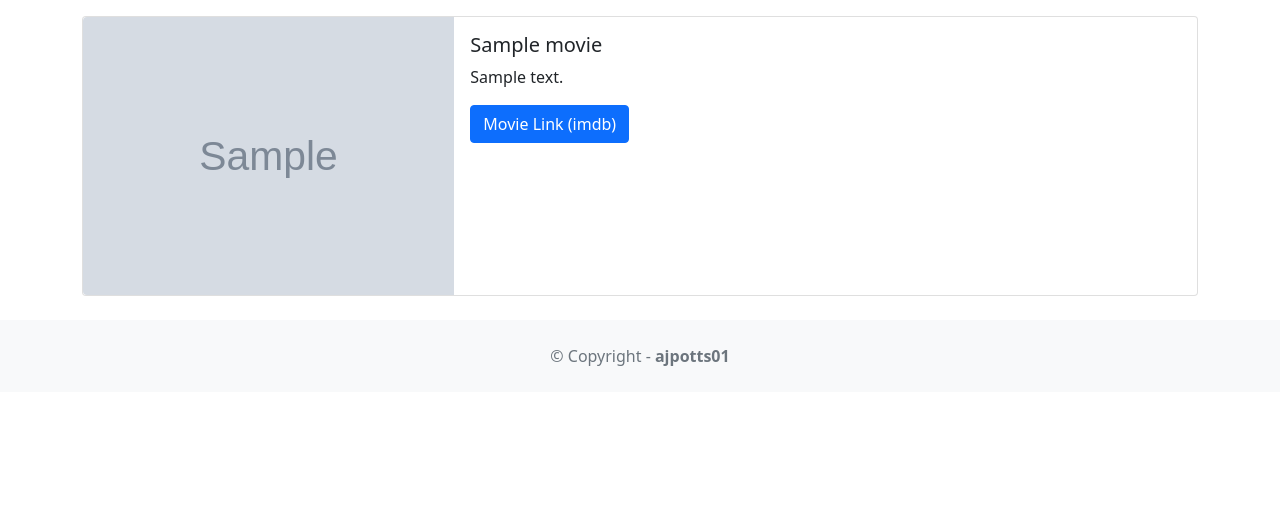
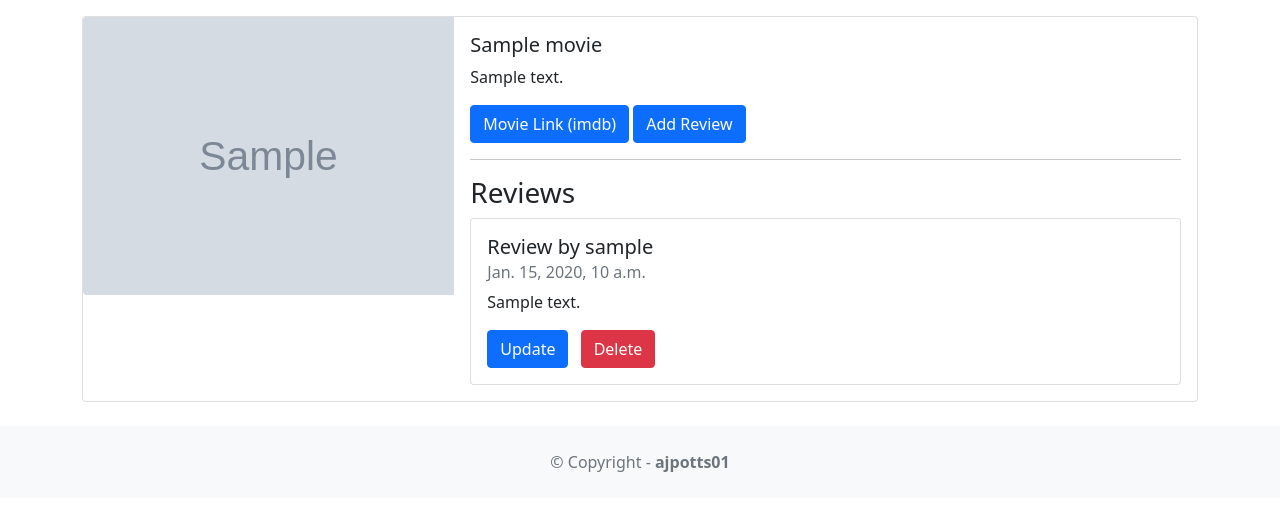
Before and after one commit to ajpotts01/django_moviereviews, a Django app: page /movie/1 in a window 1280 px wide. Shown: the part 56-567 px from the top of the page. Run offline with Django 4.2, Linux system fonts and the light colour scheme; a user stored in the database is signed in; tables that the repository leaves empty hold one stand-in row (values such as "Sample post"); grey boxes marked "Sample" are stand-in pictures.

Commit message:
End of Chapter 11: CRUD complete

```diff
--- a/moviereviewsproject/movie/admin.py
+++ b/moviereviewsproject/movie/admin.py
@@ -1,5 +1,6 @@
 from django.contrib import admin
 
-from .models import Movie
+from .models import Movie, Review
 
 admin.site.register(Movie)
+admin.site.register(Review)
--- a/moviereviewsproject/movie/models.py
+++ b/moviereviewsproject/movie/models.py
@@ -1,7 +1,19 @@
 from django.db import models
+
+from django.contrib.auth.models import User
 
 class Movie(models.Model):
     title = models.CharField(max_length=100)
     description = models.CharField(max_length=250)
     image = models.ImageField(upload_to='movie/images/')
     url = models.URLField(blank=True)
+
+class Review(models.Model):
+    text = models.CharField(max_length=100)
+    date = models.DateTimeField(auto_now_add=True)
+    user = models.ForeignKey(User, on_delete=models.CASCADE)
+    movie = models.ForeignKey(Movie, on_delete=models.CASCADE)
+    watch_again = models.BooleanField()
+
+    def __str__(self):
+        return self.text
--- a/moviereviewsproject/movie/templates/detail.html
+++ b/moviereviewsproject/movie/templates/detail.html
@@ -15,7 +15,29 @@
                             Movie Link (imdb)
                         </a>
                     {% endif %}
+                    {% if user.is_authenticated %}
+                        <a href="{% url 'create-review' movie.id %}" class="btn btn-primary">Add Review</a>
+                    {% endif %}
                 </p>
+                <hr/>
+                <h3>Reviews</h3>
+                <ul class="list-group">
+                {% for review in reviews %}
+                    <li class="list-group-item pb-3 pt-3">
+                        <h5 class="card-title">
+                            Review by {{ review.user.username }}
+                        </h5>
+                        <h6 class="card-subtitle mb-2 text-muted">
+                            {{ review.date }}
+                        </h6>
+                        <p class="card-text">{{ review.text }}</p>
+                        {% if user.is_authenticated and user == review.user %}
+                        <a href="{% url 'update-review' review.id %}" class="btn btn-primary me-2">Update</a>
+                        <a href="{% url 'delete-review' review.id %}" class="btn btn-danger">Delete</a>
+                        {% endif %}
+                    </li>
+                {% endfor %}
+                </ul>
             </div>
         </div>
     </div>
--- a/moviereviewsproject/movie/urls.py
+++ b/moviereviewsproject/movie/urls.py
@@ -2,5 +2,8 @@ from django.urls import path
 from . import views
 
 urlpatterns = [
-    path('<int:movie_id>', views.detail, name='detail')
+    path('<int:movie_id>', views.detail, name='detail'),
+    path('<int:movie_id>/create', views.create_review, name='create-review'),
+    path('review/<int:review_id>', views.update_review, name='update-review'),
+    path('review/<int:review_id>/delete', views.delete_review, name='delete-review')
 ]
--- a/moviereviewsproject/movie/views.py
+++ b/moviereviewsproject/movie/views.py
@@ -1,8 +1,10 @@
-from django.shortcuts import render, get_object_or_404
+from django.shortcuts import render, get_object_or_404, redirect
 from django.http import HttpResponse, HttpRequest
 from django.db.models.query import QuerySet
+from django.contrib.auth.decorators import login_required
 
-from .models import Movie
+from .models import Movie, Review
+from .forms import ReviewForm
 
 # Create your views here.
 def home(request: HttpRequest):
@@ -35,6 +37,58 @@ def mailing_list(request: HttpRequest):
 
 def detail(request: HttpRequest, movie_id: int):
     movie = get_object_or_404(Movie, pk=movie_id)
+    reviews = Review.objects.filter(movie = movie)
     return render(request, 'detail.html', {
-        'movie': movie
+        'movie': movie,
+        'reviews': reviews
     })
+
+@login_required
+def create_review(request: HttpResponse, movie_id: int):
+    movie = get_object_or_404(Movie, pk=movie_id)
+    if (request.method == 'GET'):
+        return render(request, 'create-review.html', {
+            'form': ReviewForm,
+            'movie': movie
+        })
+    else:
+        try:
+            form = ReviewForm(request.POST)
+            new_review = form.save(commit=False)
+            new_review.user = request.user
+            new_review.movie = movie
+            new_review.save()
+            return redirect('detail', new_review.movie.id)
+        except ValueError:
+            return render(request, 'create-review.html', {
+                'form': ReviewForm,
+                'error': 'Invalid data entered - please retry'
+            })
+
+@login_required
+def update_review(request: HttpResponse, review_id: int):
+    review = get_object_or_404(Review, pk=review_id, user=request.user)
+
+    if (request.method == 'GET'):
+        form = ReviewForm(instance=review)
+        return render(request, 'update-review.html', {
+            'review': review,
+            'form': form
+        })
+    else:
+        try:
+            form = ReviewForm(request.POST, instance=review)
+            form.save()
+            return redirect('detail', review.movie_id)
+        except ValueError:
+            return render(request, 'update-review.html', {
+                'review': review,
+                'form': form,
+                'error': 'Invalid data entered - please retry'
+            })
+
+@login_required
+def delete_review(request: HttpResponse, review_id: int):
+    review = get_object_or_404(Review, pk=review_id, user=request.user)
+    review.delete()
+    return redirect('detail', review.movie.id)
--- a/moviereviewsproject/moviereviews/settings.py
+++ b/moviereviewsproject/moviereviews/settings.py
@@ -140,3 +140,5 @@ DEFAULT_AUTO_FIELD = 'django.db.models.BigAutoField'
 
 MEDIA_ROOT = os.path.join(BASE_DIR, 'media')
 MEDIA_URL = '/media/'
+
+LOGIN_URL = 'login_user'
```
Also changed, not shown: moviereviewsproject/accounts/views.py (+7 -3 lines), moviereviewsproject/movie/forms.py (added, +26 -0 lines), moviereviewsproject/movie/templates/create-review.html (added, +22 -0 lines), moviereviewsproject/movie/templates/update-review.html (added, +24 -0 lines), moviereviewsproject/movie/migrations/0002_review.py (added), moviereviewsproject/movie/migrations/0003_rename_watchagain_review_watch_again.py (added).
